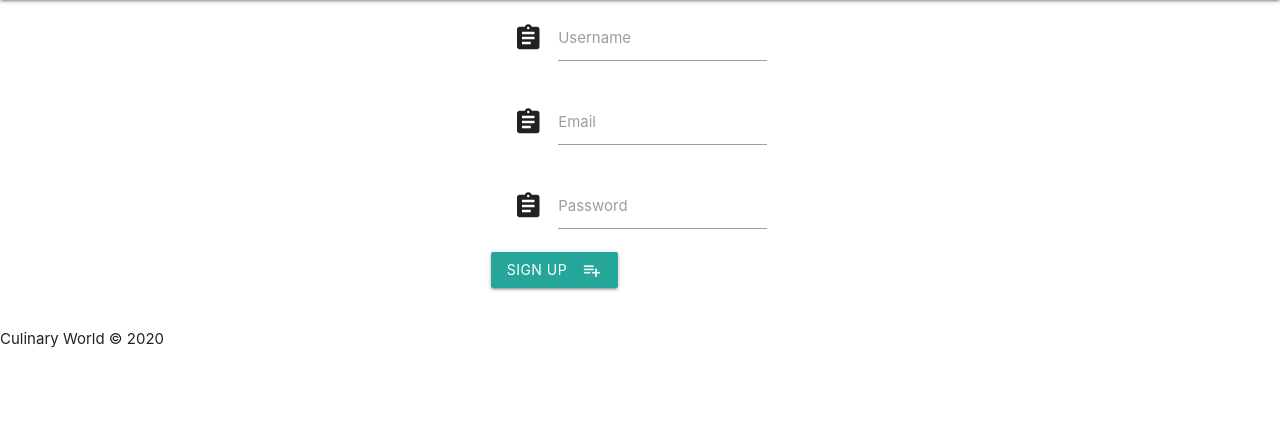
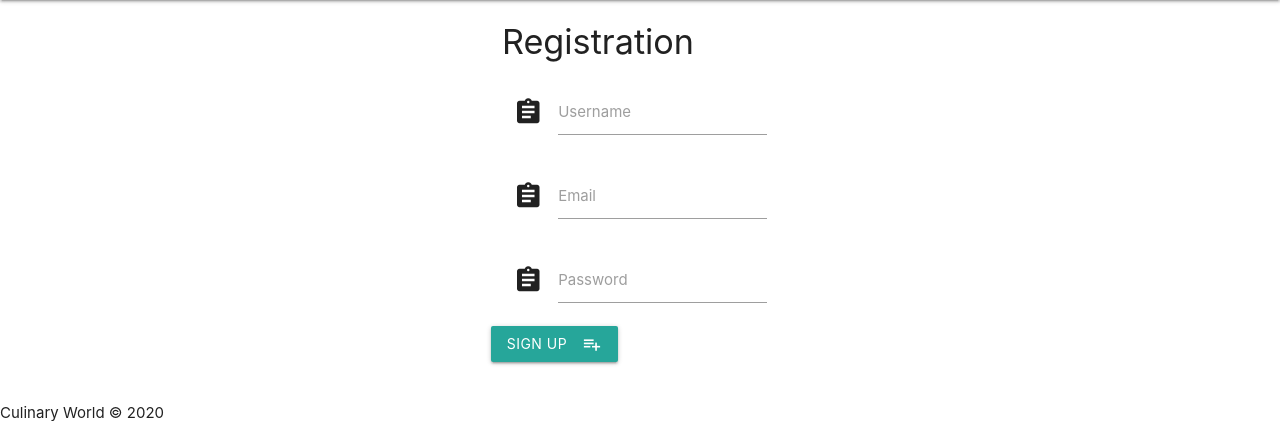
Before and after one commit to adrian80z/Culinary-World, a Flask app: page /register in a window 1280 px wide. Shown: the part 64-485 px from the top of the page. Run offline with Flask 2, Linux system fonts and the light colour scheme; some libraries are stand-ins or nearby versions.

Commit message:
headline added

```diff
--- a/templates/registration.html
+++ b/templates/registration.html
@@ -3,6 +3,7 @@
 
 <div class="row">
     <div class="col s12 l4 offset-l4 ">
+        <h4>Registration</h4>
         <form action="{{ url_for('register') }}" method=POST>
             <div class="input-field col s12">
                 <i class="material-icons prefix">assignment</i>
```
